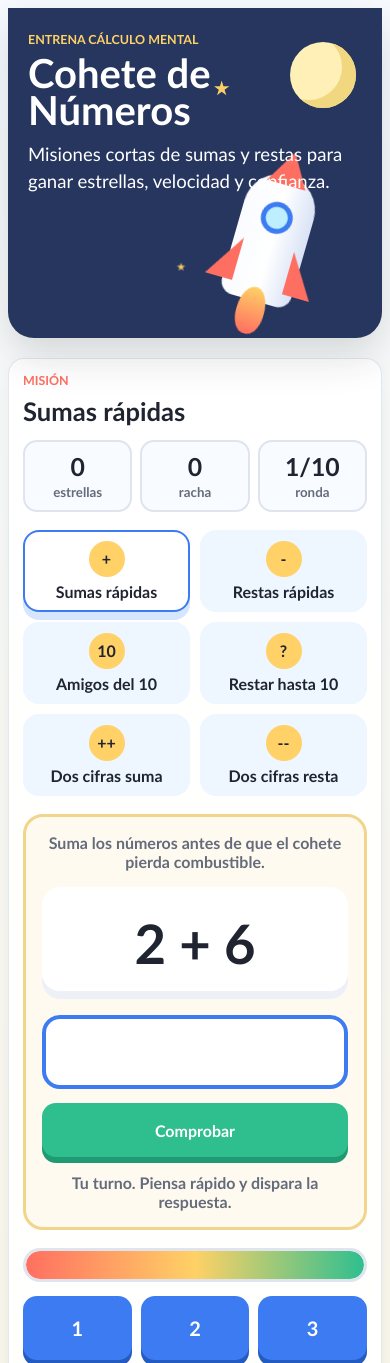
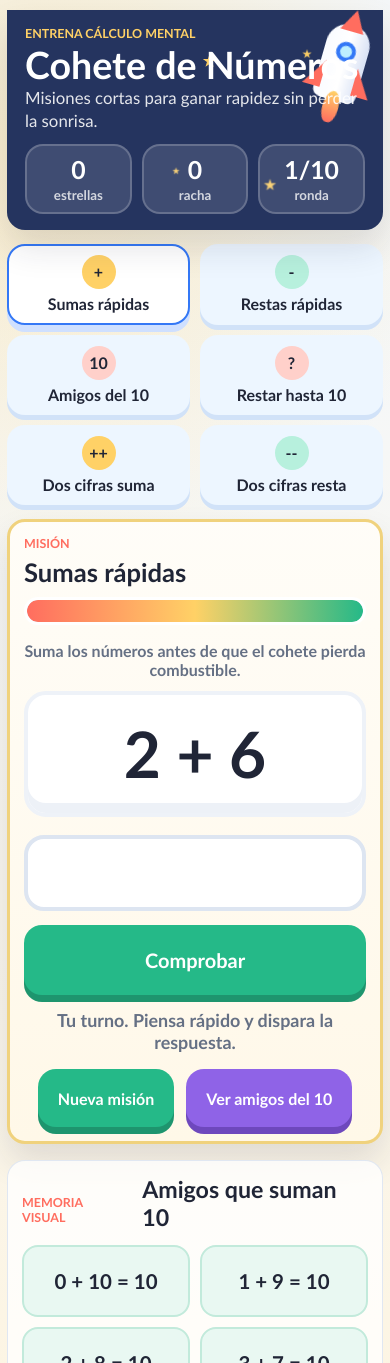
Before and after one commit to pipoptero/alexis, a plain HTML site: page index.html in a window 390 px wide. Shown: the top 1363 px of the page. Drawn offline with Linux system fonts and the light colour scheme.

Commit message:
Mejorar interfaz para tablet

```diff
--- a/app.js
+++ b/app.js
@@ -19,7 +19,7 @@ const modes = {
   },
   make10: {
     title: "Amigos del 10",
-    mission: "Encuentra el numero amigo que completa 10.",
+    mission: "Encuentra el número amigo que completa 10.",
     make() {
       const a = rand(0, 10);
       return { text: `${a} + ? = 10`, answer: 10 - a };
@@ -83,7 +83,6 @@ const els = {
   round: document.querySelector("#round"),
   fuel: document.querySelector("#fuel"),
   modeButtons: document.querySelectorAll(".mode-button"),
-  keypad: document.querySelector(".keypad"),
   newRound: document.querySelector("#new-round"),
   practiceList: document.querySelector("#practice-list"),
   tenWall: document.querySelector("#ten-wall"),
@@ -109,7 +108,6 @@ function newProblem(resetRound = false) {
   els.feedback.textContent = "Tu turno. Piensa rápido y dispara la respuesta.";
   els.feedback.className = "feedback";
   updateScore();
-  els.answer.focus();
 }
 
 function updateScore() {
@@ -123,7 +121,7 @@ function updateScore() {
 function checkAnswer() {
   const value = Number(els.answer.value);
   if (els.answer.value.trim() === "" || Number.isNaN(value)) {
-    els.feedback.textContent = "Pon un numero primero.";
+    els.feedback.textContent = "Pon un número primero.";
     els.feedback.className = "feedback try";
     return;
   }
@@ -199,25 +197,6 @@ els.answer.addEventListener("keydown", (event) => {
   }
 });
 
-els.keypad.addEventListener("click", (event) => {
-  const button = event.target.closest("button");
-  if (!button) return;
-
-  if (button.dataset.number !== undefined) {
-    els.answer.value = `${els.answer.value}${button.dataset.number}`.slice(0, 3);
-  }
-
-  if (button.dataset.action === "clear") {
-    els.answer.value = "";
-  }
-
-  if (button.dataset.action === "enter") {
-    checkAnswer();
-  }
-
-  els.answer.focus();
-});
-
 els.newRound.addEventListener("click", () => {
   state.stars = 0;
   state.streak = 0;
--- a/index.html
+++ b/index.html
@@ -8,13 +8,12 @@
   </head>
   <body>
     <main class="app">
-      <section class="hero" aria-labelledby="app-title">
-        <div class="sky" aria-hidden="true">
+      <section class="app-header" aria-labelledby="app-title">
+        <div class="mini-sky" aria-hidden="true">
           <div class="star s1"></div>
           <div class="star s2"></div>
           <div class="star s3"></div>
           <div class="star s4"></div>
-          <div class="moon"></div>
           <div class="rocket">
             <div class="rocket-window"></div>
             <div class="rocket-fin left"></div>
@@ -23,19 +22,12 @@
           </div>
         </div>
 
-        <div class="hero-copy">
+        <div class="header-copy">
           <p class="eyebrow">Entrena cálculo mental</p>
           <h1 id="app-title">Cohete de Números</h1>
-          <p>Misiones cortas de sumas y restas para ganar estrellas, velocidad y confianza.</p>
+          <p>Misiones cortas para ganar rapidez sin perder la sonrisa.</p>
         </div>
-      </section>
 
-      <section class="panel game-shell" aria-label="Juego de operaciones">
-        <div class="topbar">
-          <div>
-            <p class="label">Misión</p>
-            <h2 id="mode-title">Sumas rápidas</h2>
-          </div>
         <div class="scoreboard" aria-label="Marcador">
           <div>
             <span id="stars">0</span>
@@ -50,8 +42,9 @@
             <small>ronda</small>
           </div>
         </div>
-        </div>
+      </section>
 
+      <section class="game-shell" aria-label="Juego de operaciones">
         <div class="mode-grid" role="group" aria-label="Elegir tipo de práctica">
           <button class="mode-button active" data-mode="add1">
             <span>+</span>
@@ -79,41 +72,29 @@
           </button>
         </div>
 
-        <div class="play-area">
         <div class="mission-card" aria-live="polite">
+          <div class="mission-head">
+            <div>
+              <p class="label">Misión</p>
+              <h2 id="mode-title">Sumas rápidas</h2>
+            </div>
+            <div class="fuel-meter" aria-label="Barra de combustible">
+              <div id="fuel"></div>
+            </div>
+          </div>
+
           <p class="mission-text" id="mission-text">Listo para despegar</p>
           <div class="problem" id="problem">3 + 4</div>
           <div class="answer-row">
-              <input id="answer" inputmode="numeric" pattern="[0-9]*" autocomplete="off" aria-label="Respuesta">
+            <input id="answer" inputmode="numeric" pattern="[0-9]*" autocomplete="off" enterkeyhint="done" aria-label="Respuesta">
             <button id="check">Comprobar</button>
           </div>
           <div class="feedback" id="feedback">Escribe el resultado y pulsa comprobar.</div>
-          </div>
-
-          <div class="side-tools">
-            <div class="fuel-meter" aria-label="Barra de combustible">
-              <div id="fuel"></div>
-            </div>
-            <div class="keypad" aria-label="Teclado numerico">
-              <button data-number="1">1</button>
-              <button data-number="2">2</button>
-              <button data-number="3">3</button>
-              <button data-number="4">4</button>
-              <button data-number="5">5</button>
-              <button data-number="6">6</button>
-              <button data-number="7">7</button>
-              <button data-number="8">8</button>
-              <button data-number="9">9</button>
-              <button data-action="clear">Borrar</button>
-              <button data-number="0">0</button>
-              <button data-action="enter">OK</button>
-            </div>
-          </div>
-        </div>
 
           <div class="controls">
             <button id="new-round">Nueva misión</button>
             <button id="practice-list">Ver amigos del 10</button>
+          </div>
         </div>
       </section>
 
--- a/styles.css
+++ b/styles.css
@@ -1,25 +1,32 @@
 :root {
-  --ink: #1f2430;
-  --muted: #646b7a;
-  --paper: #fffaf0;
-  --panel: #ffffff;
-  --sky: #26365f;
-  --mint: #2fbf8f;
-  --coral: #ff6f61;
+  --ink: #202536;
+  --muted: #657084;
+  --cream: #fff8e8;
+  --surface: #ffffff;
+  --night: #25345f;
+  --mint: #25b988;
+  --coral: #ff6d5f;
   --sun: #ffd166;
-  --blue: #3d7bf2;
-  --line: #dfe4ee;
-  --shadow: 0 18px 40px rgba(31, 36, 48, 0.16);
+  --blue: #3478f6;
+  --violet: #8f63e7;
+  --line: #dde5f1;
+  --shadow: 0 18px 34px rgba(32, 37, 54, 0.12);
 }
 
 * {
   box-sizing: border-box;
 }
 
+html {
+  min-height: 100%;
+}
+
 body {
   margin: 0;
   min-height: 100vh;
-  background: linear-gradient(180deg, #f7fbff 0%, #fff6df 100%);
+  background:
+    radial-gradient(circle at 12% 8%, rgba(255, 209, 102, 0.35), transparent 26%),
+    linear-gradient(180deg, #f3f8ff 0%, #fff4dc 100%);
   color: var(--ink);
   font-family: "Trebuchet MS", Arial, sans-serif;
 }
@@ -32,42 +39,47 @@ input {
 button {
   border: 0;
   cursor: pointer;
+  touch-action: manipulation;
 }
 
 .app {
-  width: min(1180px, calc(100% - 28px));
+  width: min(1120px, calc(100% - 28px));
+  min-height: 100vh;
   margin: 0 auto;
-  padding: 18px 0 36px;
+  padding: 14px 0 28px;
 }
 
-.hero {
+.app-header {
   position: relative;
-  min-height: 250px;
+  min-height: 116px;
   overflow: hidden;
-  border-radius: 0 0 26px 26px;
-  background: var(--sky);
+  display: grid;
+  grid-template-columns: minmax(0, 1fr) auto;
+  gap: 18px;
+  align-items: center;
+  padding: 18px 22px;
+  border-radius: 0 0 24px 24px;
+  background: var(--night);
   box-shadow: var(--shadow);
 }
 
-.hero-copy {
+.header-copy {
   position: relative;
   z-index: 2;
-  max-width: 610px;
-  padding: 34px;
   color: white;
 }
 
 .eyebrow,
 .label {
-  margin: 0 0 8px;
+  margin: 0 0 6px;
   color: var(--coral);
   font-size: 0.78rem;
-  font-weight: 800;
+  font-weight: 900;
   letter-spacing: 0;
   text-transform: uppercase;
 }
 
-.hero .eyebrow {
+.header-copy .eyebrow {
   color: var(--sun);
 }
 
@@ -78,55 +90,45 @@ p {
 }
 
 h1 {
-  margin-bottom: 12px;
-  font-size: clamp(2.5rem, 8vw, 5.6rem);
-  line-height: 0.92;
+  margin-bottom: 4px;
+  font-size: clamp(2rem, 5vw, 3.35rem);
+  line-height: 0.96;
 }
 
-.hero p:last-child {
-  max-width: 440px;
+.header-copy p:last-child {
   margin-bottom: 0;
-  font-size: 1.16rem;
-  line-height: 1.45;
+  color: rgba(255, 255, 255, 0.88);
+  font-size: 1.05rem;
+  line-height: 1.35;
 }
 
-.sky {
+.mini-sky {
   position: absolute;
   inset: 0;
+  pointer-events: none;
 }
 
 .star {
   position: absolute;
-  width: 16px;
-  height: 16px;
+  width: 14px;
+  height: 14px;
   background: var(--sun);
   clip-path: polygon(50% 0, 61% 36%, 98% 35%, 68% 57%, 79% 91%, 50% 70%, 21% 91%, 32% 57%, 2% 35%, 39% 36%);
   animation: twinkle 1.8s infinite alternate;
 }
 
-.s1 { left: 55%; top: 22%; }
-.s2 { left: 82%; top: 18%; transform: scale(0.7); }
-.s3 { left: 70%; top: 67%; transform: scale(0.9); }
-.s4 { left: 44%; top: 76%; transform: scale(0.55); }
-
-.moon {
-  position: absolute;
-  right: 7%;
-  top: 34px;
-  width: 86px;
-  height: 86px;
-  border-radius: 50%;
-  background: #fff0b8;
-  box-shadow: inset -14px -8px 0 #f2d781;
-}
+.s1 { left: 52%; top: 20%; }
+.s2 { left: 78%; top: 17%; transform: scale(0.7); }
+.s3 { left: 68%; top: 76%; transform: scale(0.9); }
+.s4 { left: 43%; top: 70%; transform: scale(0.55); }
 
 .rocket {
   position: absolute;
-  right: 18%;
-  bottom: 36px;
-  width: 72px;
-  height: 130px;
-  border-radius: 48px 48px 18px 18px;
+  right: 18px;
+  top: 18px;
+  width: 44px;
+  height: 78px;
+  border-radius: 32px 32px 12px 12px;
   background: linear-gradient(90deg, #f9fbff 0%, #ffffff 52%, #d9e2f5 100%);
   transform: rotate(16deg);
   animation: float 2.2s ease-in-out infinite;
@@ -135,90 +137,67 @@ h1 {
 .rocket::before {
   content: "";
   position: absolute;
-  top: -24px;
-  left: 16px;
-  border-right: 20px solid transparent;
-  border-bottom: 34px solid var(--coral);
-  border-left: 20px solid transparent;
+  top: -15px;
+  left: 10px;
+  border-right: 12px solid transparent;
+  border-bottom: 22px solid var(--coral);
+  border-left: 12px solid transparent;
 }
 
 .rocket-window {
   position: absolute;
-  top: 28px;
-  left: 20px;
-  width: 32px;
-  height: 32px;
-  border: 5px solid var(--blue);
+  top: 18px;
+  left: 12px;
+  width: 20px;
+  height: 20px;
+  border: 4px solid var(--blue);
   border-radius: 50%;
   background: #bdefff;
 }
 
 .rocket-fin {
   position: absolute;
-  bottom: 14px;
-  width: 28px;
-  height: 44px;
+  bottom: 9px;
+  width: 18px;
+  height: 28px;
   background: var(--coral);
 }
 
 .rocket-fin.left {
-  left: -18px;
+  left: -12px;
   clip-path: polygon(100% 0, 100% 100%, 0 100%);
 }
 
 .rocket-fin.right {
-  right: -18px;
+  right: -12px;
   clip-path: polygon(0 0, 100% 100%, 0 100%);
 }
 
 .rocket-flame {
   position: absolute;
-  left: 22px;
-  bottom: -34px;
-  width: 28px;
-  height: 48px;
+  left: 14px;
+  bottom: -23px;
+  width: 16px;
+  height: 32px;
   border-radius: 50% 50% 45% 45%;
-  background: linear-gradient(#ffd166, #ff6f61);
-}
-
-.panel,
-.ten-wall {
-  margin-top: 20px;
-  padding: 20px;
-  background: rgba(255, 255, 255, 0.9);
-  border: 1px solid rgba(223, 228, 238, 0.85);
-  border-radius: 20px;
-  box-shadow: 0 12px 24px rgba(31, 36, 48, 0.08);
-}
-
-.topbar,
-.section-heading,
-.answer-row,
-.controls {
-  display: flex;
-  align-items: center;
-  justify-content: space-between;
-  gap: 14px;
-}
-
-.topbar h2,
-.section-heading h2 {
-  margin-bottom: 0;
-  font-size: 1.6rem;
+  background: linear-gradient(#ffd166, #ff6d5f);
 }
 
 .scoreboard {
+  position: relative;
+  z-index: 2;
   display: grid;
-  grid-template-columns: repeat(3, minmax(74px, 1fr));
-  gap: 8px;
+  grid-template-columns: repeat(3, minmax(88px, 1fr));
+  gap: 10px;
 }
 
 .scoreboard div {
   min-height: 70px;
-  padding: 10px;
-  border: 2px solid var(--line);
-  border-radius: 14px;
-  background: #f8fbff;
+  padding: 9px 12px;
+  border: 2px solid rgba(255, 255, 255, 0.2);
+  border-radius: 18px;
+  background: rgba(255, 255, 255, 0.12);
+  color: white;
   text-align: center;
 }
 
@@ -229,92 +208,136 @@ h1 {
 }
 
 .scoreboard small {
-  color: var(--muted);
-  font-weight: 800;
+  color: rgba(255, 255, 255, 0.78);
+  font-weight: 900;
+}
+
+.game-shell {
+  margin-top: 14px;
 }
 
 .mode-grid {
   display: grid;
   grid-template-columns: repeat(6, minmax(0, 1fr));
   gap: 10px;
-  margin: 18px 0;
+  margin-bottom: 14px;
 }
 
 .mode-button {
-  min-height: 78px;
-  padding: 9px;
+  min-height: 76px;
+  padding: 9px 8px 10px;
   border: 2px solid transparent;
-  border-radius: 16px;
-  background: #eef6ff;
+  border-radius: 18px;
+  background: #edf6ff;
   color: var(--ink);
   font-weight: 900;
+  line-height: 1.08;
+  box-shadow: 0 5px 0 #d1e2f8;
 }
 
 .mode-button span {
   display: block;
-  margin: 0 auto 5px;
-  width: 36px;
-  height: 36px;
+  width: 34px;
+  height: 34px;
+  margin: 0 auto 6px;
   border-radius: 50%;
   background: var(--sun);
-  line-height: 36px;
+  line-height: 34px;
+}
+
+.mode-button:nth-child(2) span,
+.mode-button:nth-child(6) span {
+  background: #b7f0dd;
+}
+
+.mode-button:nth-child(3) span,
+.mode-button:nth-child(4) span {
+  background: #ffd0ca;
 }
 
 .mode-button.active {
   border-color: var(--blue);
   background: white;
-  box-shadow: 0 8px 0 #d7e6ff;
-}
-
-.play-area {
-  display: grid;
-  grid-template-columns: minmax(0, 1fr) 290px;
-  gap: 18px;
-  align-items: stretch;
+  box-shadow: 0 7px 0 #cfe0ff;
 }
 
 .mission-card {
-  min-height: 340px;
-  padding: 26px;
-  border-radius: 20px;
-  background: var(--paper);
-  border: 3px solid #f1d58c;
+  min-height: 420px;
+  padding: 22px;
+  border: 3px solid #f0d27d;
+  border-radius: 22px;
+  background:
+    linear-gradient(180deg, rgba(255, 255, 255, 0.68), rgba(255, 248, 232, 0.92)),
+    var(--cream);
+  box-shadow: var(--shadow);
+}
+
+.mission-head {
   display: grid;
-  align-content: center;
-  gap: 16px;
+  grid-template-columns: minmax(0, 1fr) minmax(180px, 260px);
+  gap: 18px;
+  align-items: center;
+}
+
+.mission-head h2 {
+  margin-bottom: 0;
+  font-size: 1.6rem;
 }
 
 .mission-text {
-  margin: 0;
+  margin: 16px 0 12px;
   color: var(--muted);
   font-weight: 900;
   text-align: center;
 }
 
+.fuel-meter {
+  overflow: hidden;
+  height: 28px;
+  border: 3px solid white;
+  border-radius: 999px;
+  background: #e8edf5;
+  box-shadow: inset 0 2px 4px rgba(32, 37, 54, 0.12);
+}
+
+.fuel-meter div {
+  width: 100%;
+  height: 100%;
+  border-radius: inherit;
+  background: linear-gradient(90deg, var(--coral), var(--sun), var(--mint));
+  transition: width 0.25s ease;
+}
+
 .problem {
-  min-height: 112px;
-  border-radius: 18px;
+  min-height: 152px;
+  border: 4px solid #eef2f8;
+  border-radius: 22px;
+  display: grid;
+  place-items: center;
   background: white;
   color: var(--ink);
-  display: grid;
-  place-items: center;
-  font-size: clamp(3.4rem, 10vw, 6.8rem);
+  font-size: clamp(4.7rem, 9vw, 7.8rem);
   font-weight: 900;
   line-height: 1;
-  box-shadow: inset 0 -8px 0 #edf1f7;
+  box-shadow: inset 0 -10px 0 #edf1f7;
 }
 
 .answer-row {
+  display: grid;
+  grid-template-columns: minmax(160px, 260px) minmax(160px, 260px);
   justify-content: center;
+  gap: 14px;
+  margin-top: 18px;
 }
 
 #answer {
-  width: min(220px, 48vw);
-  height: 74px;
+  width: 100%;
+  height: 76px;
   border: 4px solid var(--line);
-  border-radius: 18px;
+  border-radius: 20px;
   background: white;
-  font-size: 2.4rem;
+  color: var(--ink);
+  font-size: 2.5rem;
   font-weight: 900;
   text-align: center;
 }
@@ -322,31 +345,37 @@ h1 {
 #answer:focus {
   border-color: var(--blue);
   outline: 0;
+  box-shadow: 0 0 0 4px rgba(52, 120, 246, 0.16);
 }
 
 #check,
-.controls button,
-.keypad button {
-  min-height: 54px;
-  padding: 0 18px;
-  border-radius: 14px;
+.controls button {
+  min-height: 58px;
+  padding: 0 20px;
+  border-radius: 18px;
   background: var(--mint);
   color: white;
   font-weight: 900;
-  box-shadow: 0 6px 0 #209a72;
+  box-shadow: 0 7px 0 #1e956e;
+}
+
+#check {
+  min-height: 76px;
+  font-size: 1.25rem;
 }
 
 #check:active,
 .controls button:active,
-.keypad button:active,
 .mode-button:active {
   transform: translateY(3px);
   box-shadow: none;
 }
 
 .feedback {
-  min-height: 32px;
+  min-height: 34px;
+  margin-top: 14px;
   color: var(--muted);
+  font-size: 1.12rem;
   font-weight: 900;
   text-align: center;
 }
@@ -359,60 +388,37 @@ h1 {
   color: #d64d3f;
 }
 
-.side-tools {
-  display: grid;
-  grid-template-rows: 34px 1fr;
+.controls {
+  display: flex;
+  justify-content: center;
+  flex-wrap: wrap;
+  gap: 12px;
+  margin-top: 16px;
+}
+
+.controls button:nth-child(2) {
+  background: var(--violet);
+  box-shadow: 0 7px 0 #6e48bd;
+}
+
+.ten-wall {
+  margin-top: 16px;
+  padding: 18px;
+  border: 1px solid rgba(221, 229, 241, 0.9);
+  border-radius: 22px;
+  background: rgba(255, 255, 255, 0.78);
+}
+
+.section-heading {
+  display: flex;
+  align-items: end;
+  justify-content: space-between;
   gap: 14px;
 }
 
-.fuel-meter {
-  overflow: hidden;
-  border: 3px solid var(--line);
-  border-radius: 999px;
-  background: white;
-}
-
-.fuel-meter div {
-  width: 100%;
-  height: 100%;
-  border-radius: inherit;
-  background: linear-gradient(90deg, var(--coral), var(--sun), var(--mint));
-  transition: width 0.25s ease;
-}
-
-.keypad {
-  display: grid;
-  grid-template-columns: repeat(3, 1fr);
-  gap: 9px;
-}
-
-.keypad button {
-  min-height: 64px;
-  background: var(--blue);
-  box-shadow: 0 6px 0 #245bc0;
-  font-size: 1.25rem;
-}
-
-.keypad [data-action="clear"] {
-  background: var(--coral);
-  box-shadow: 0 6px 0 #c64d42;
-  font-size: 1rem;
-}
-
-.keypad [data-action="enter"] {
-  background: var(--mint);
-  box-shadow: 0 6px 0 #209a72;
-}
-
-.controls {
-  justify-content: center;
-  flex-wrap: wrap;
-  margin-top: 18px;
-}
-
-.controls button:nth-child(2) {
-  background: var(--coral);
-  box-shadow: 0 6px 0 #c64d42;
+.section-heading h2 {
+  margin-bottom: 0;
+  font-size: 1.45rem;
 }
 
 .pairs {
@@ -423,15 +429,16 @@ h1 {
 }
 
 .pair {
-  min-height: 84px;
-  padding: 10px;
+  min-height: 72px;
+  padding: 8px;
   display: grid;
   place-items: center;
+  border: 2px solid #c2eadb;
   border-radius: 16px;
   background: #e9f8f2;
-  border: 2px solid #c2eadb;
-  font-size: 1.45rem;
+  font-size: 1.28rem;
   font-weight: 900;
+  text-align: center;
 }
 
 .celebrate {
@@ -440,7 +447,7 @@ h1 {
 
 @keyframes float {
   0%, 100% { transform: translateY(0) rotate(16deg); }
-  50% { transform: translateY(-12px) rotate(16deg); }
+  50% { transform: translateY(-8px) rotate(16deg); }
 }
 
 @keyframes twinkle {
@@ -450,81 +457,92 @@ h1 {
 
 @keyframes pop {
   0% { transform: scale(1); }
-  50% { transform: scale(1.05); }
+  50% { transform: scale(1.025); }
   100% { transform: scale(1); }
 }
 
-@media (max-width: 900px) {
-  .mode-grid,
-  .pairs {
+@media (max-width: 980px) {
+  .app {
+    width: min(100% - 20px, 1120px);
+    padding-top: 10px;
+  }
+
+  .app-header {
+    min-height: 108px;
+    padding: 16px 18px;
+  }
+
+  .scoreboard {
+    grid-template-columns: repeat(3, minmax(76px, 1fr));
+  }
+
+  .mode-grid {
     grid-template-columns: repeat(3, minmax(0, 1fr));
   }
 
-  .play-area {
-    grid-template-columns: 1fr;
+  .mission-card {
+    min-height: 430px;
   }
 
-  .side-tools {
-    grid-template-rows: 34px auto;
+  .pairs {
+    grid-template-columns: repeat(4, minmax(0, 1fr));
   }
 }
 
-@media (max-width: 640px) {
-  .app {
-    width: min(100% - 16px, 1180px);
-    padding-top: 8px;
-  }
-
-  .hero {
-    min-height: 330px;
-  }
-
-  .hero-copy {
-    padding: 24px 20px;
-  }
-
-  .rocket {
-    right: 20%;
-    bottom: 28px;
-    transform: scale(0.78) rotate(16deg);
-  }
-
-  .moon {
-    width: 66px;
-    height: 66px;
-  }
-
-  .topbar {
-    align-items: stretch;
-    flex-direction: column;
+@media (max-width: 720px) {
+  .app-header {
+    grid-template-columns: 1fr;
+    gap: 12px;
   }
 
   .scoreboard {
-    grid-template-columns: repeat(3, 1fr);
+    max-width: 100%;
   }
 
-  .mode-grid,
-  .pairs {
-    grid-template-columns: repeat(2, minmax(0, 1fr));
-  }
-
-  .panel,
-  .ten-wall {
-    padding: 14px;
-    border-radius: 16px;
-  }
-
-  .mission-card {
-    min-height: 300px;
-    padding: 16px;
+  .mission-head {
+    grid-template-columns: 1fr;
+    gap: 10px;
   }
 
   .answer-row {
-    flex-direction: column;
+    grid-template-columns: 1fr;
   }
 
   #check,
   #answer {
-    width: 100%;
+    min-height: 70px;
+  }
+
+  .pairs {
+    grid-template-columns: repeat(2, minmax(0, 1fr));
   }
 }
+
+@media (max-width: 520px) {
+  .app {
+    width: min(100% - 14px, 1120px);
+  }
+
+  .app-header {
+    border-radius: 0 0 18px 18px;
+  }
+
+  h1 {
+    font-size: 2.35rem;
+  }
+
+  .mode-grid {
+    grid-template-columns: repeat(2, minmax(0, 1fr));
+  }
+
+  .mission-card,
+  .ten-wall {
+    padding: 14px;
+    border-radius: 18px;
+  }
+
+  .problem {
+    min-height: 126px;
+    font-size: 4rem;
+  }
+}
```
Lines whose indentation alone changed are shown as unchanged.
